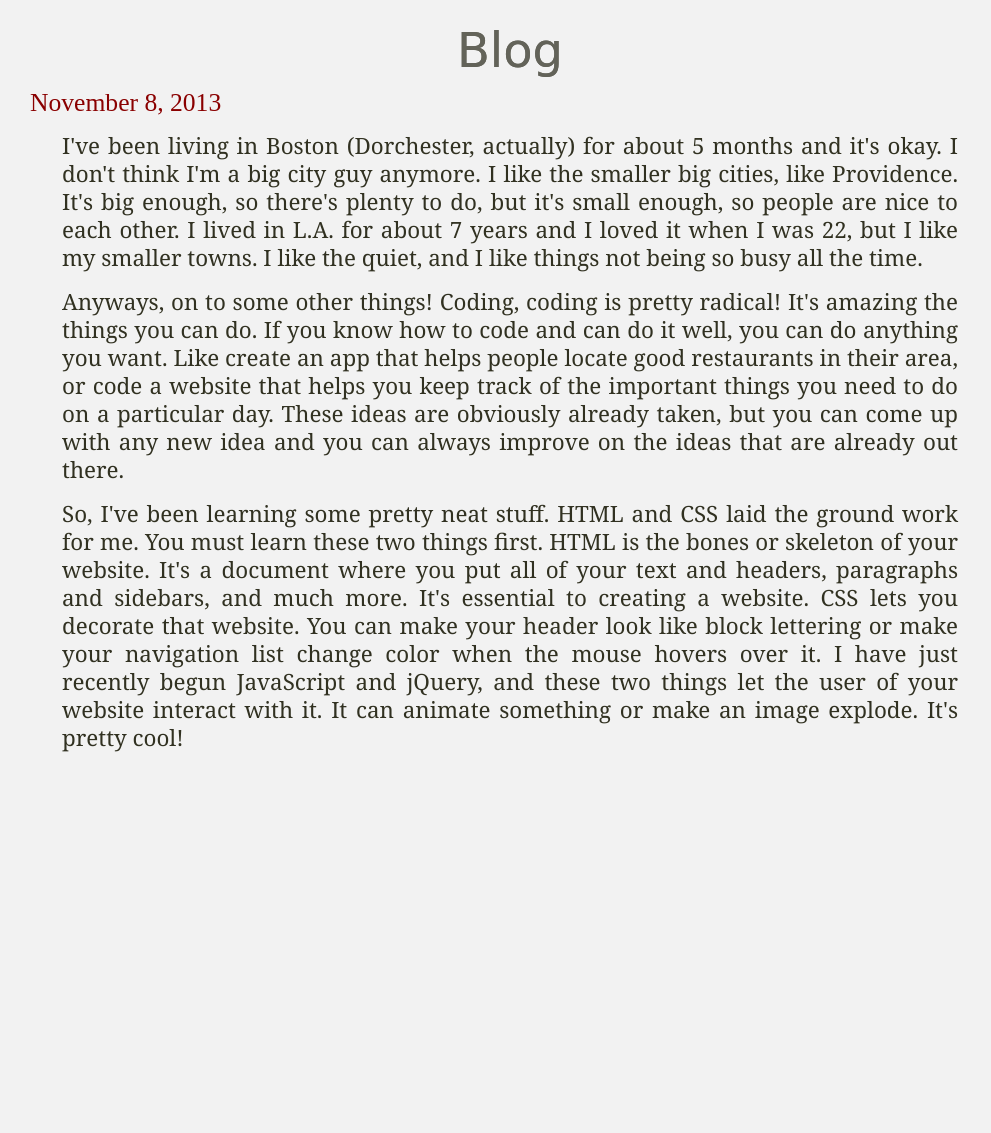
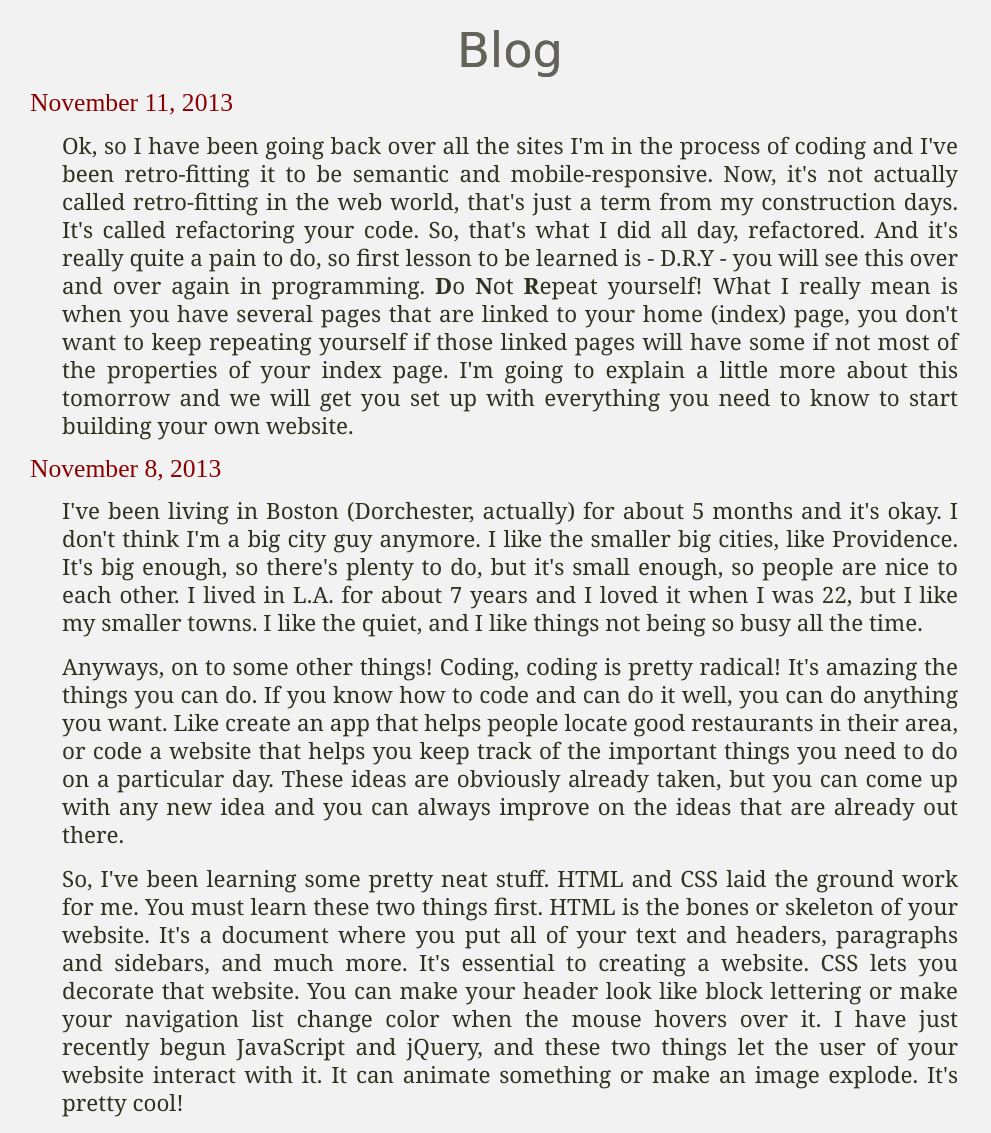
Before and after one commit to ajmatic/adamlamagna, a PHP site: page /blog.html in a window 1280 px wide. Shown: the part 198-1331 px from the top of the page, without its empty margins (130-1121 px from the left). Before the commit the page ends 950 px from the top, so only its background shows below. Run offline with PHP 8.4, Linux system fonts and the light colour scheme; some web fonts are replaced.

Commit message:
changed a few things

```diff
--- a/blog.html
+++ b/blog.html
@@ -33,6 +33,12 @@
 		<div id="section">
 			<h1>Blog</h1>
 			<div id="blog">
+				<h3>November 11, 2013</h3>
+			</div><br>
+			<p>
+				Ok, so I have been going back over all the sites I'm in the process of coding and I've been retro-fitting it to be semantic and mobile-responsive. Now, it's not actually called retro-fitting in the web world, that's just a term from my construction days. It's called refactoring your code. So, that's what I did all day, refactored. And it's really quite a pain to do, so first lesson to be learned is - D.R.Y - you will see this over and over again in programming. <b>D</b>o <b>N</b>ot <b>R</b>epeat yourself! What I really mean is when you have several pages that are linked to your home (index) page, you don't want to keep repeating yourself if those linked pages will have some if not most of the properties of your index page. I'm going to explain a little more about this tomorrow and we will get you set up with everything you need to know to start building your own website.
+			</p><br>
+			<div id="blog">
 				<h3>November 8, 2013</h3>
 			</div><br>
 			<p>
@@ -44,6 +50,7 @@
 			<p>
 				So, I've been learning some pretty neat stuff. HTML and CSS laid the ground work for me. You must learn these two things first. HTML is the bones or skeleton of your website. It's a document where you put all of your text and headers, paragraphs and sidebars, and much more. It's essential to creating a website. CSS lets you decorate that website. You can make your header look like block lettering or make your navigation list change color when the mouse hovers over it. I have just recently begun JavaScript and jQuery, and these two things let the user of your website interact with it. It can animate something or make an image explode. It's pretty cool!
 			</p><br>
+
 		</div>
 
 
--- a/css/site.css
+++ b/css/site.css
@@ -118,3 +118,7 @@ h2 {
 	text-indent: -2rem;
 	color: #8A0000;
 }
+
+b {
+	font-weight: bold;
+}
--- a/portfolio.html
+++ b/portfolio.html
@@ -45,7 +45,7 @@
 
 				<li><a href="../trollslayer/index.html">Walking through the woods</a></li>
 				<p>
-					This is my very first 'choose your own adventure' games and it is written in JavaScript. This actually took me awhile so I hope you enjoy it!
+					This is my very first 'choose your own adventure' game and it is written in JavaScript. It's really goofy, but it actually took me awhile to figure out, so don't laugh!!
 				</p><br>
 
 
```
